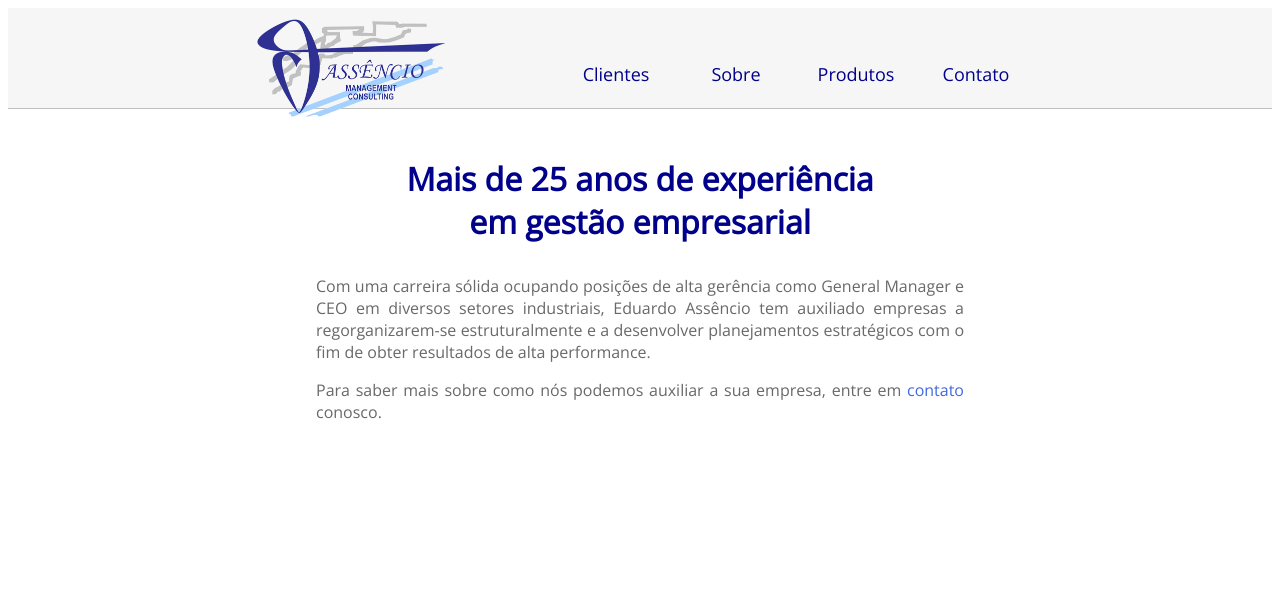
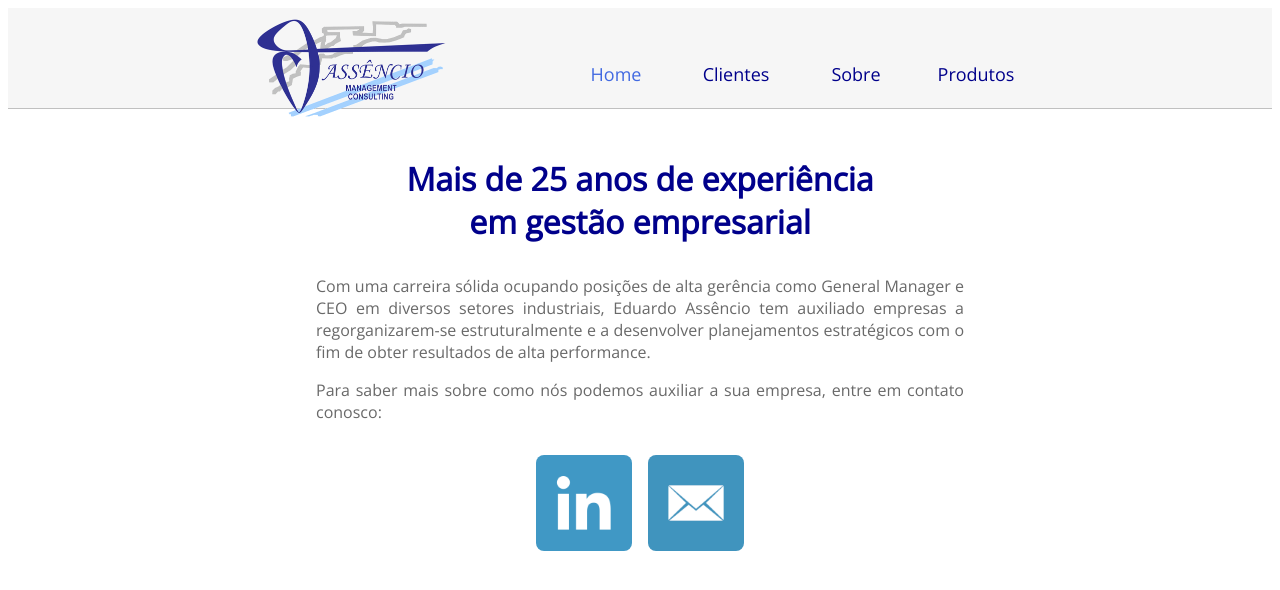
Before and after one commit to dassencio/assencio-management-consulting, a Vue app: page / in a window 1280 px wide. Shown: the top 590 px of the page. Built offline with nearby package versions, Linux system fonts and the light colour scheme.

Commit message:
Add contact information

```diff
--- /dev/null
+++ b/src/components/ContactCard.vue
@@ -0,0 +1,32 @@
+<template>
+  <a class="card" :href="props.url"
+    ><img :alt="props.name" class="card__icon" :src="props.image"
+  /></a>
+</template>
+
+<script setup lang="ts">
+const props = defineProps<{
+  image: string;
+  name: string;
+  url: string;
+}>();
+</script>
+
+<style scoped lang="scss">
+$base-width: $view-paragraph-font-size;
+
+.card {
+  display: flex;
+  filter: opacity(75%);
+  transition: $big-link-transition;
+  &:active,
+  &:focus,
+  &:hover {
+    filter: opacity(100%);
+  }
+  &__icon {
+    border-radius: 0.5 * $base-width;
+    width: 6 * $base-width;
+  }
+}
+</style>
--- a/src/components/CustomerListItem.vue
+++ b/src/components/CustomerListItem.vue
@@ -21,7 +21,7 @@ $base-length: $view-paragraph-font-size;
   display: flex;
   height: 100%;
   padding: $base-length;
-  transition: $big-link-background-color-transition;
+  transition: $big-link-transition;
   &:active,
   &:focus,
   &:hover {
--- a/src/components/NavBarLogo.vue
+++ b/src/components/NavBarLogo.vue
@@ -17,7 +17,7 @@ function onLogoClick() {
 <style scoped lang="scss">
 .logo {
   display: flex;
-  transition: $big-link-background-color-transition;
+  transition: $big-link-transition;
   &:active,
   &:focus,
   &:hover {
--- a/src/components/NavBarMenu.vue
+++ b/src/components/NavBarMenu.vue
@@ -1,18 +1,12 @@
 <template>
   <ul class="menu">
-    <NavBarMenuItem
-      v-for="route in menuRoutes"
-      :key="route.path"
-      :route="route"
-    />
+    <NavBarMenuItem v-for="route in routes" :key="route.path" :route="route" />
   </ul>
 </template>
 
 <script setup lang="ts">
 import { routes } from "@/router";
 import NavBarMenuItem from "./NavBarMenuItem.vue";
-
-const menuRoutes = routes.filter((route) => route.path !== "/");
 </script>
 
 <style scoped lang="scss">
--- a/src/components/NavBarMenuItem.vue
+++ b/src/components/NavBarMenuItem.vue
@@ -21,7 +21,7 @@ function onItemClick() {
 <style scoped lang="scss">
 .item {
   color: $nav-bar-link-color-normal;
-  transition: $big-link-background-color-transition;
+  transition: $big-link-transition;
   &:active,
   &:focus,
   &:hover {
--- a/src/global.scss
+++ b/src/global.scss
@@ -12,7 +12,7 @@
 
 // General styling.
 $big-link-background-color-hover: rgba(164, 209, 254, 0.6);
-$big-link-background-color-transition: background-color 0.4s ease;
+$big-link-transition: all 0.4s ease;
 $desktop-width-mode: rem(720px);
 
 // Styling for navigation bar.
--- a/src/router.ts
+++ b/src/router.ts
@@ -22,11 +22,6 @@ export const routes = [
     name: "Produtos",
     component: () => import("@/views/Products.vue"),
   },
-  {
-    path: "/contato",
-    name: "Contato",
-    component: () => import("@/views/Contact.vue"),
-  },
 ];
 
 const router = createRouter({
--- a/src/views/Contact.vue
+++ /dev/null
@@ -1,9 +0,0 @@
-<template>
-  <BaseView>
-    <div>Contato</div>
-  </BaseView>
-</template>
-
-<script setup lang="ts">
-import BaseView from "@/components/BaseView.vue";
-</script>
--- a/src/views/Home.vue
+++ b/src/views/Home.vue
@@ -13,12 +13,38 @@
       </p>
       <p>
         Para saber mais sobre como nós podemos auxiliar a sua empresa, entre em
-        <RouterLink to="/contato">contato</RouterLink> conosco.
+        contato conosco:
       </p>
+      <article class="contact-options">
+        <ContactCard
+          :image="linkedInLogo"
+          name="LinkedIn"
+          url="https://www.linkedin.com/in/eduardo-assencio-msc-4b5464"
+        />
+        <ContactCard
+          :image="emailIcon"
+          name="Email"
+          url="mailto:eduardo@assencio.com"
+        />
+      </article>
     </section>
   </BaseView>
 </template>
 
 <script setup lang="ts">
 import BaseView from "@/components/BaseView.vue";
+import ContactCard from "@/components/ContactCard.vue";
+import emailIcon from "@/assets/email.png";
+import linkedInLogo from "@/assets/linkedin.png";
 </script>
+
+<style scoped lang="scss">
+$base-width: $view-paragraph-font-size;
+
+.contact-options {
+  column-gap: $base-width;
+  display: grid;
+  grid-template-areas: "card card";
+  justify-content: center;
+}
+</style>
```
Also changed, not shown: src/assets/email.png (added), src/assets/linkedin.png (added).
